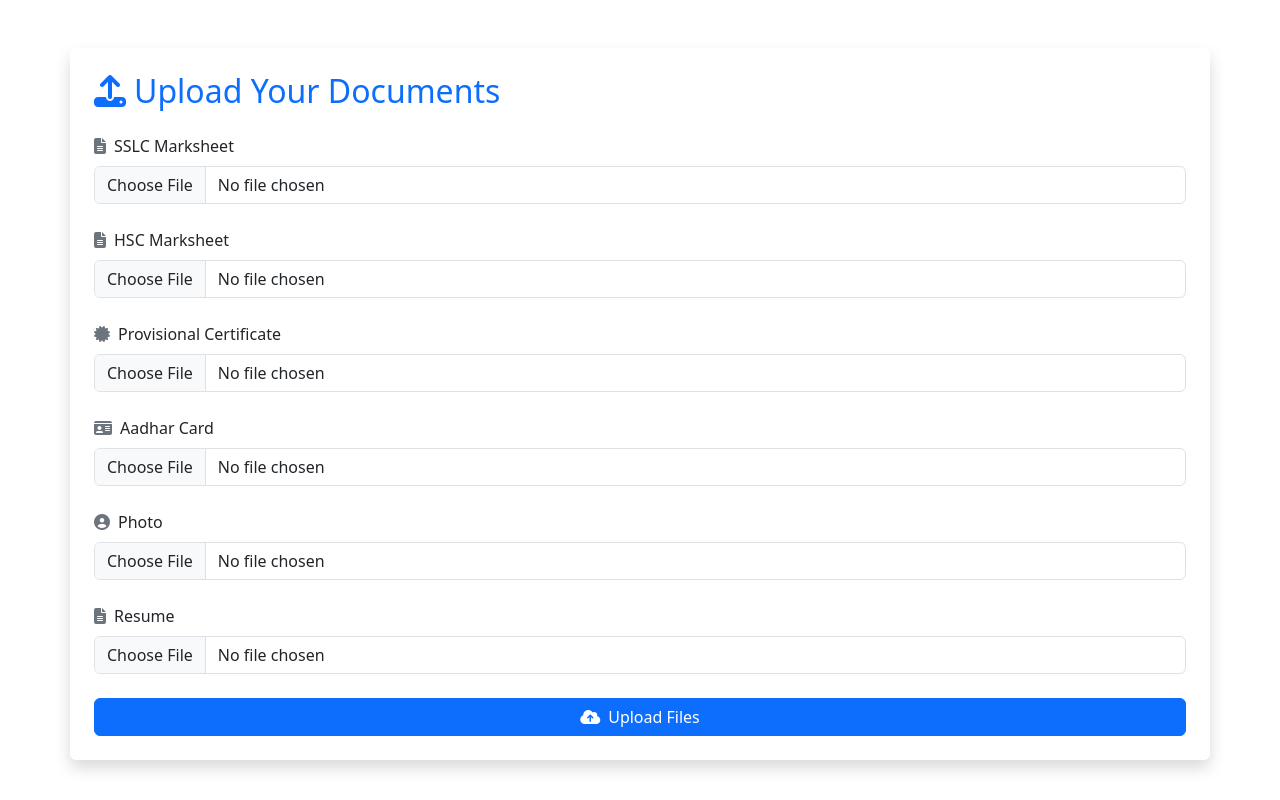
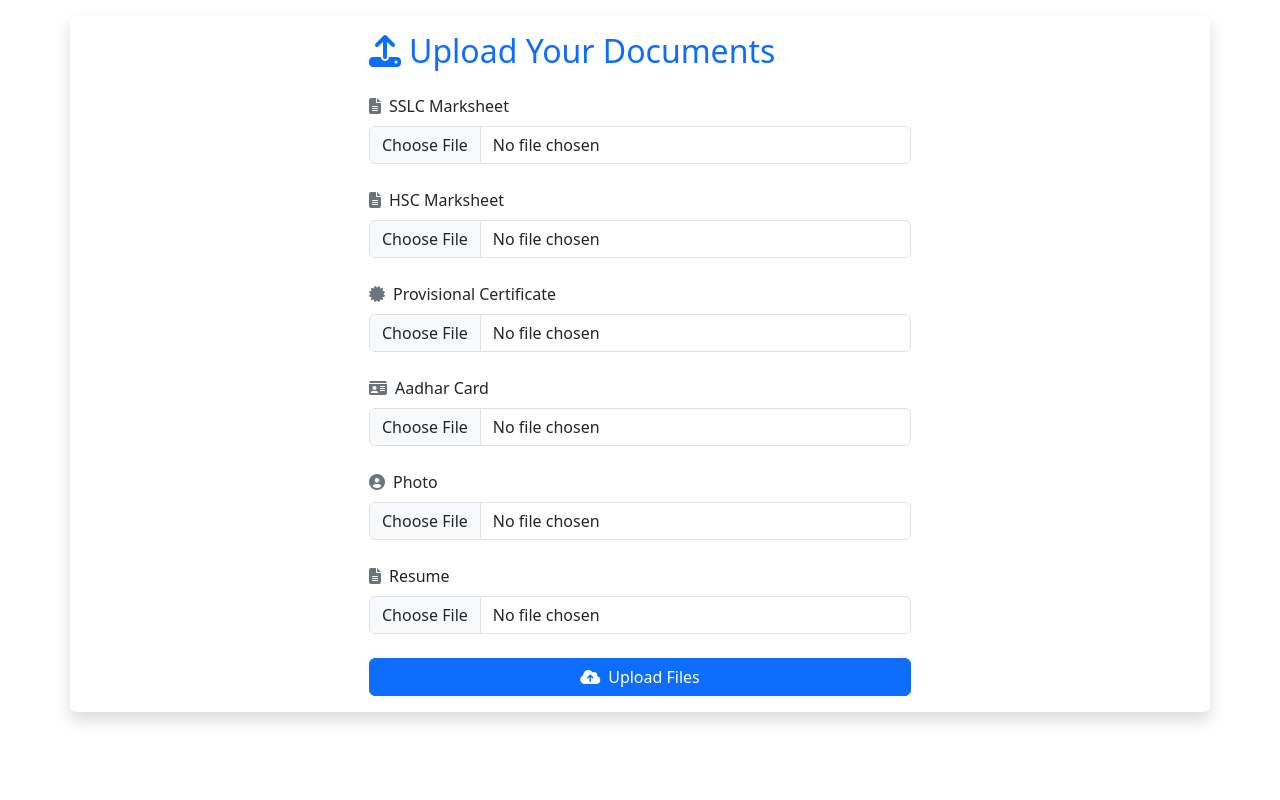
Before and after one commit to gokulrajgokul/Internweb, an Angular app in the folder website/: page /fileupload in a window 1280 px wide. Built offline with nearby package versions, Linux system fonts and the light colour scheme.

Commit message:
fileupload

```diff
--- a/website/src/app/fileupload/fileupload.component.html
+++ b/website/src/app/fileupload/fileupload.component.html
@@ -1,11 +1,11 @@
-<!-- Add inside <head> -->
-    <link rel="stylesheet" href="https://cdnjs.cloudflare.com/ajax/libs/font-awesome/6.5.0/css/all.min.css">
+<div class="container mt-3 p-3 rounded shadow bg-white">
 
-<div class="container mt-5 p-4 rounded shadow bg-white">
-    <h2 class="mb-4 text-primary"><i class="fas fa-upload me-2"></i>Upload Your Documents</h2>
 
     <form [formGroup]="fileupload" (ngSubmit)="onSubmit()">
+        <div class="row">
 
+            <div class="col-lg-6 offset-lg-3">
+                <h2 class="mb-4 text-primary"><i class="fas fa-upload me-2"></i>Upload Your Documents</h2>
                 <div class="mb-4">
                     <label class="form-label"><i class="fas fa-file-alt me-2 text-secondary"></i>SSLC Marksheet</label>
                     <input type="file" class="form-control" (change)="onFileChange($event, 'sslc')">
@@ -17,7 +17,8 @@
                 </div>
 
                 <div class="mb-4">
-        <label class="form-label"><i class="fas fa-certificate me-2 text-secondary"></i>Provisional Certificate</label>
+                    <label class="form-label"><i class="fas fa-certificate me-2 text-secondary"></i>Provisional
+                        Certificate</label>
                     <input type="file" class="form-control" (change)="onFileChange($event, 'provisional')">
                 </div>
 
@@ -39,5 +40,7 @@
                 <button class="btn btn-primary w-100" type="submit">
                     <i class="fas fa-cloud-upload-alt me-2"></i>Upload Files
                 </button>
+            </div>
+        </div>
     </form>
 </div>
```
Lines whose indentation alone changed are shown as unchanged.
